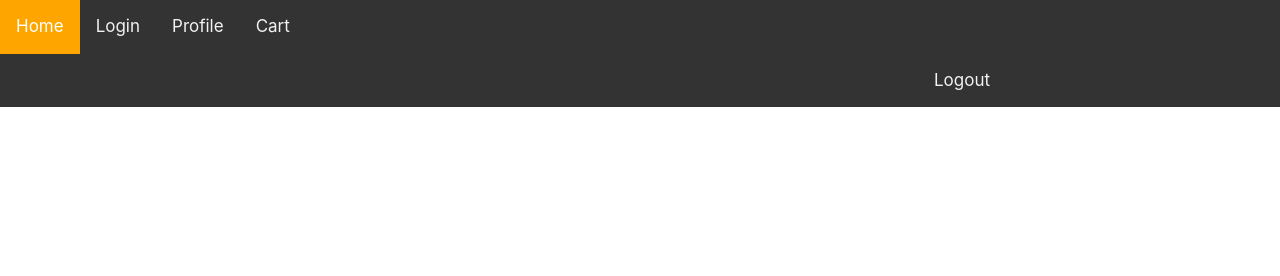
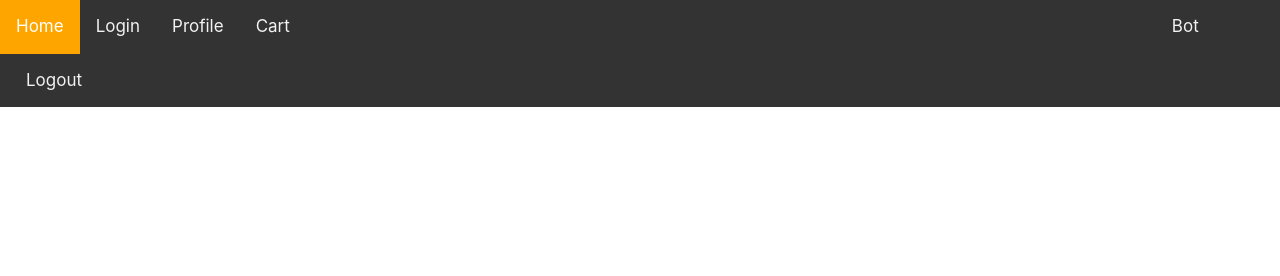
Before and after one commit to akshaya9/med-e-care, a Flask app: page /dashboard in a window 1280 px wide. Shown: the top 276 px of the page. Run offline with Flask 2, Linux system fonts and the light colour scheme; some libraries are stand-ins or nearby versions.

Commit message:
added chat bot

```diff
--- a/templates/dashboard.html
+++ b/templates/dashboard.html
@@ -9,7 +9,8 @@
   <a href="#login"> Login </a>
   <a href="#news">Profile</a>
   <a href="#news">Cart</a>
-  <a href="#contact" style="margin-left: 918px;">Logout</a>
+  <a href="#bot" style="margin-left: 850px;">Bot</a>
+  <a href="#contact" style="margin-left: 10px;">Logout</a>
 
 </div>
 <br>
```
